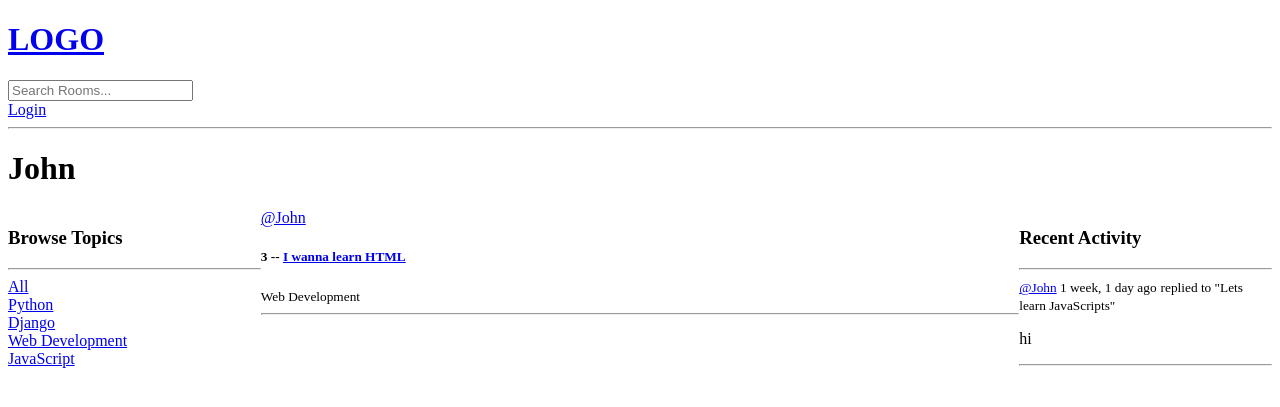
After one commit to Krivas5/Django-tutorial, a Django app: page /profile/2/ in a window 1280 px wide. The commit adds this page. Shown: the top 407 px of the page. Run offline with Django 5.2, Linux system fonts and the light colour scheme; data comes from the database, SQL or seed files in the repository.

Commit message:
Add files via upload

```diff
--- a/base/templates/base/activity_component.html
+++ b/base/templates/base/activity_component.html
@@ -2,7 +2,7 @@
 <hr>
 {% for message in room_messages %}
     <div>
-        <small>@{{message.user}} {{message.created|timesince}} ago</small>
+        <small><a href="{% url 'user-profile' message.user.id %}">@{{message.user}}</a> {{message.created|timesince}} ago</small>
         <small>replied to "{{message.room}}"</small>
 
         <p>{{message}}</p>
--- a/base/templates/base/feed_component.html
+++ b/base/templates/base/feed_component.html
@@ -6,7 +6,7 @@
             <a href="{% url 'delete-room' room.id %}">Delete</a>
             {% endif %}
 
-            <span>@{{room.host.username}}</span>
+            <a href="{% url 'user-profile' room.host.id %}">@{{room.host.username}}</a>
             <h5>{{room.id}} -- <a href="{% url 'room' room.id %}">{{room.name}}</a></h5>
             <small>{{room.topic.name}}</small>
             <hr>
--- /dev/null
+++ b/base/templates/base/profile.html
@@ -0,0 +1,28 @@
+{% extends 'main.html' %}
+
+{% block content %}
+
+<style>
+    .profile-container{
+        display: grid;
+        grid-template-columns: 1fr 3fr 1fr;
+    }
+</style>
+
+<h1>{{user.username}}</h1>
+
+<div class="profile-container">
+    <div>
+        {% include 'base/topics_component.html' %}
+    </div>
+
+    <div>
+        {% include 'base/feed_component.html' %}
+    </div>
+
+    <div>
+        {% include 'base/activity_component.html' %}
+    </div>
+</div>
+
+{% endblock content %}
--- a/base/urls.py
+++ b/base/urls.py
@@ -8,6 +8,7 @@ urlpatterns = [
 
     path('', views.home, name="home"),
     path('room/<str:pk>/', views.room, name="room"),
+    path('profile/<str:pk>/', views.userProfile, name="user-profile"),
 
     path('create-room/', views.createRoom, name="create-room"),
     path('update-room/<str:pk>', views.updateRoom, name="update-room"),
--- a/base/views.py
+++ b/base/views.py
@@ -99,6 +99,15 @@ def room(request, pk):
     context = {'room' : room, 'room_messages' : room_messages, 'participants' : participants}
     return render(request, 'base/room.html', context)
 
+def userProfile(request, pk):
+    user = User.objects.get(id=pk)
+    rooms = user.room_set.all()
+    room_messages = user.message_set.all()
+    topics = Topic.objects.all()
+    context = {'user': user, 'rooms': rooms, 'room_messages': room_messages, 'topics': topics}
+    return render(request, 'base/profile.html', context)
+
+
 @login_required(login_url='login')
 def createRoom(request):
     form = RoomForm()
```
